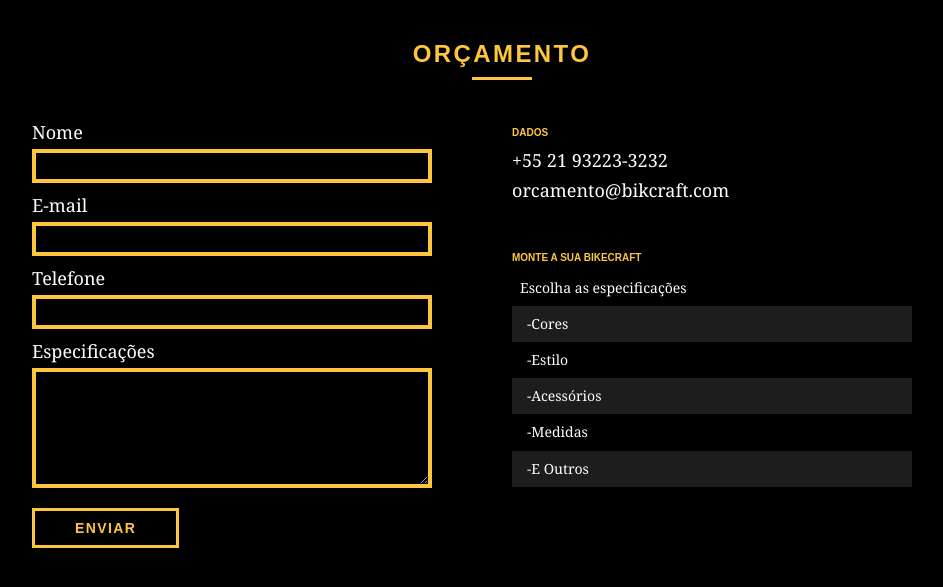
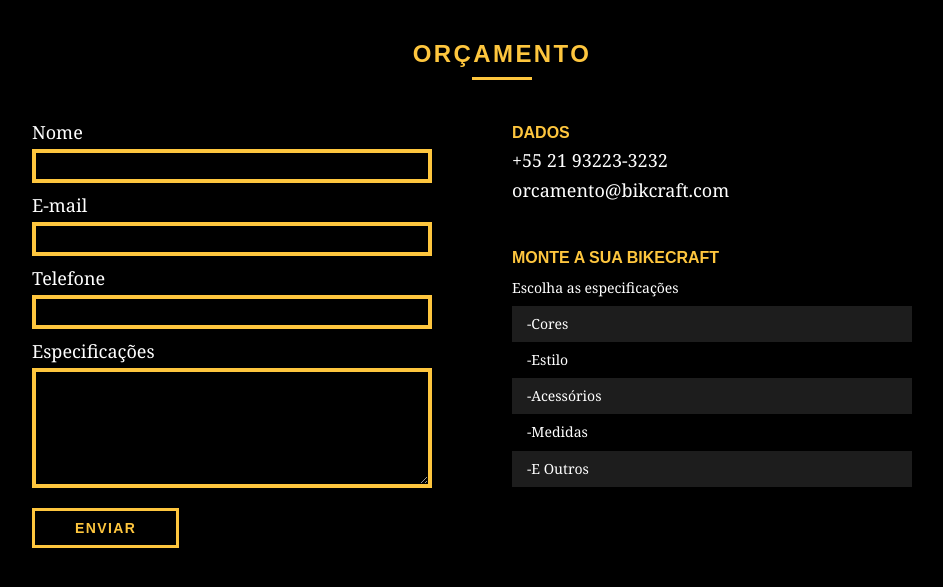
Before and after one commit to MurilloMelgaco/bikcraft, a PHP site: page /produtos.html in a window 1280 px wide. Shown: the part 2231-2818 px from the top of the page, without its empty margins (138-1081 px from the left). Run offline with PHP 8.4, Linux system fonts and the light colour scheme.

Commit message:
aruumando a li

```diff
--- a/css/produtos.css
+++ b/css/produtos.css
@@ -138,7 +138,6 @@
 }
 
 .orcamento_dados h3 {
-	font-size: 10px;
 	line-height: 25px;
 	text-transform: uppercase;
 	color: #fec63e;
@@ -171,5 +170,5 @@
 }
 
 .orcamento_dados p {
-	margin: 8px 8px;
+	margin: 8px 0;
 }
```
